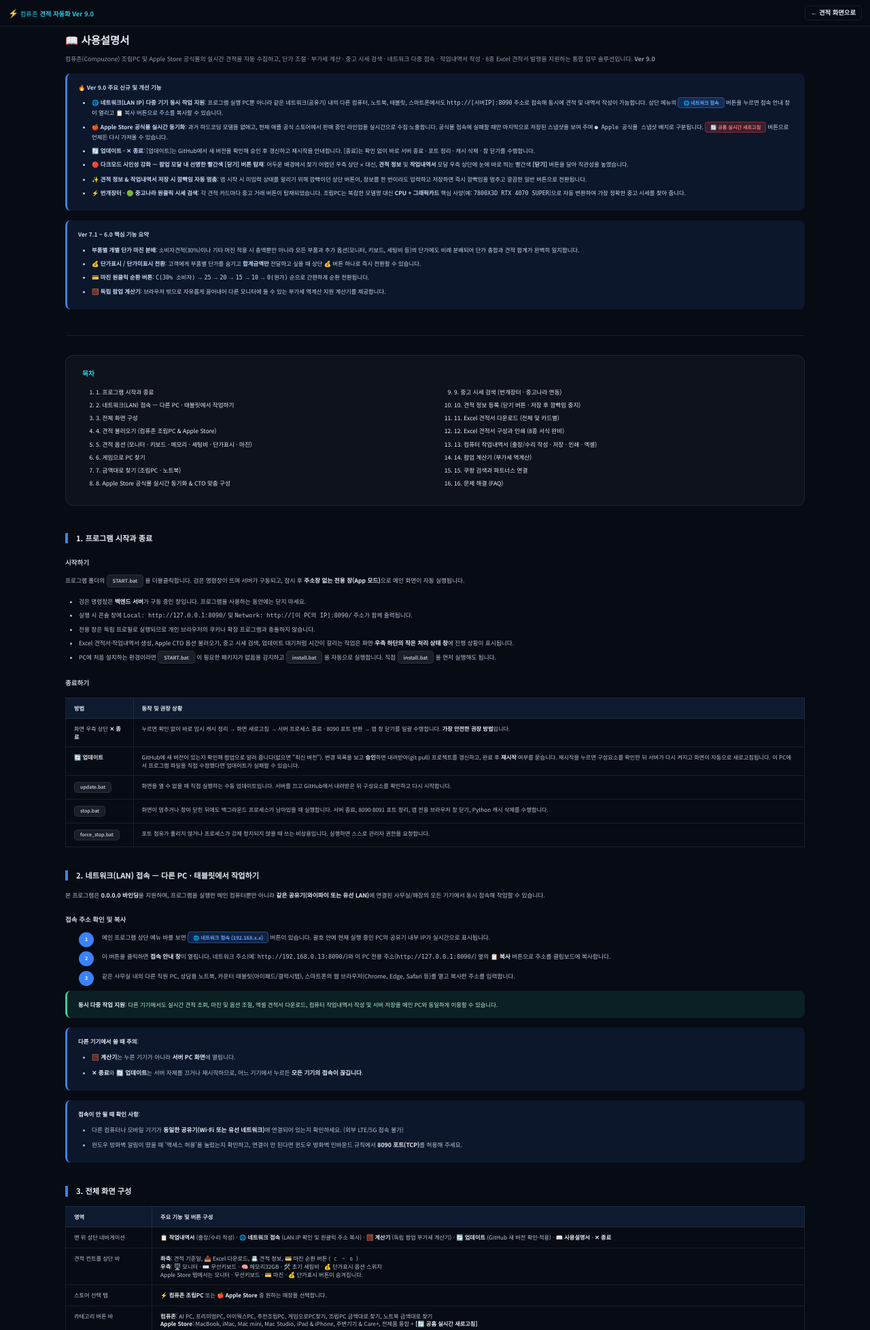
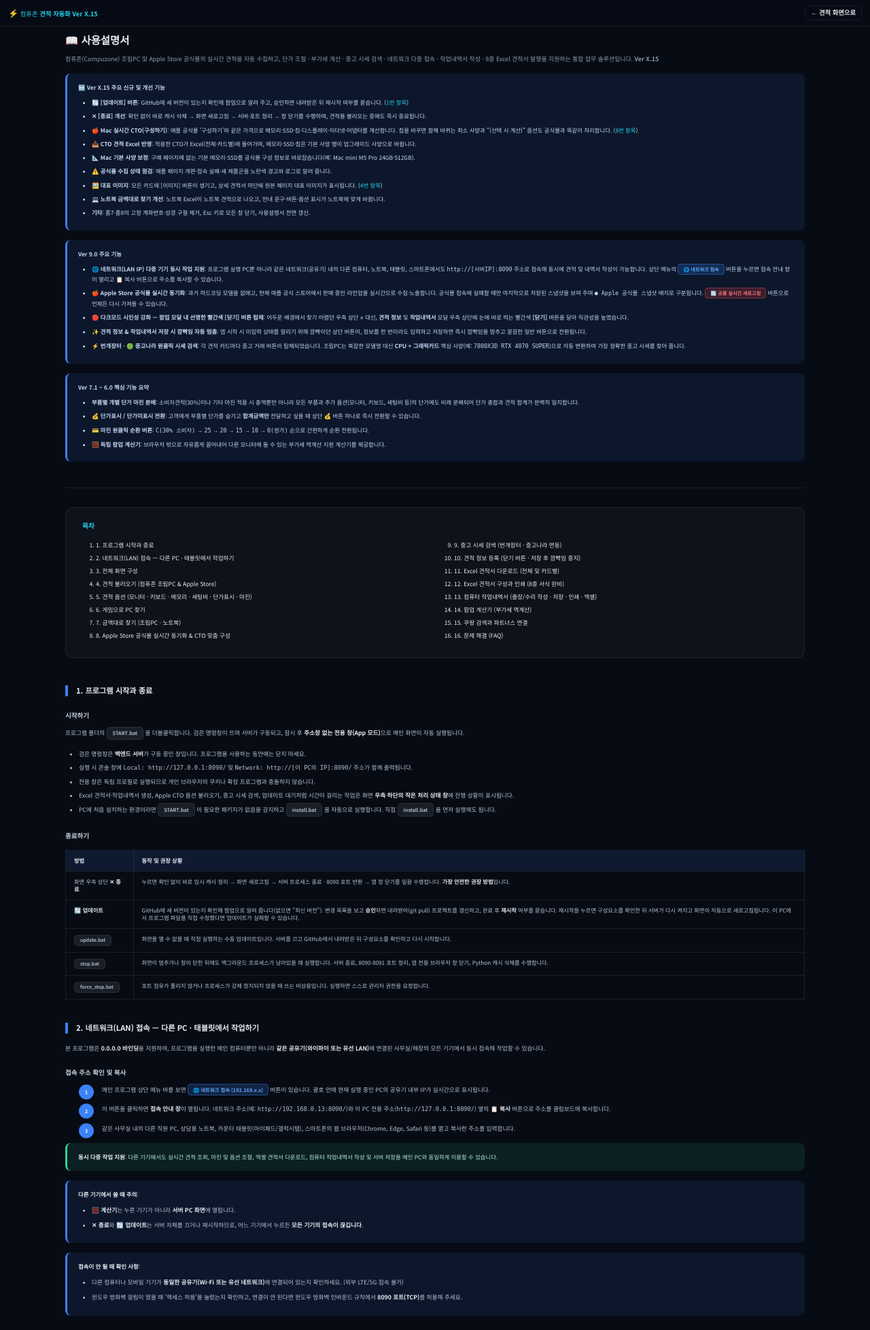
Before and after one commit to Kimjinsoo62/Computer_Quote_8.0, a FastAPI app: page /manual in a window 1280 px wide. Shown: the top 1956 px of the page at 68% size. Run offline with FastAPI, Linux system fonts and the light colour scheme.

Commit message:
chore: Bump version to X.15
Page titles, header logo, manual, README, FastAPI version and the used-
market User-Agent now say X.15. The manual and README gain a "Ver X.15
주요 신규 기능" list (update button, shutdown, live Mac CTO, CTO in Excel,
base spec correction, catalog health checks, images, notebook search);
the 9.0 list stays below it.

Co-Authored-By: Claude Opus 5.5 <noreply@anthropic.com>

```diff
--- a/app/daangn_search.py
+++ b/app/daangn_search.py
@@ -23,7 +23,7 @@ ORIGIN = "https://www.daangn.com"
 REGION_API = ORIGIN + "/kr/api/v1/regions/keyword"
 SEARCH_PATH = "/kr/buy-sell/"
 NOMINATIM_URL = "https://nominatim.openstreetmap.org/reverse"
-NOMINATIM_UA = "ComputerQuote/9.0 (local used-pc compare; https://www.apple.com/kr)"
+NOMINATIM_UA = "ComputerQuote/X.15 (local used-pc compare; https://www.apple.com/kr)"
 USER_AGENT = (
     "Mozilla/5.0 (Windows NT 10.0; Win64; x64) AppleWebKit/537.36 "
     "(KHTML, like Gecko) Chrome/120.0.0.0 Safari/537.36"
--- a/app/main.py
+++ b/app/main.py
@@ -55,7 +55,7 @@ from app.task_report import (
 
 BASE_DIR = Path(__file__).resolve().parent.parent
 
-app = FastAPI(title="AI PC & Apple Store 견적 추출기", version="9.0.0")
+app = FastAPI(title="AI PC & Apple Store 견적 추출기", version="X.15")
 
 app.add_middleware(
     CORSMiddleware,
--- a/templates/index.html
+++ b/templates/index.html
@@ -3,7 +3,7 @@
 <head>
   <meta charset="UTF-8" />
   <meta name="viewport" content="width=device-width, initial-scale=1.0" />
-  <title>AI PC & Apple 견적 추출기 — 컴퓨존 견적 자동화 Ver 9.0</title>
+  <title>AI PC & Apple 견적 추출기 — 컴퓨존 견적 자동화 Ver X.15</title>
   <link rel="preconnect" href="https://fonts.googleapis.com" />
   <link rel="preconnect" href="https://fonts.gstatic.com" crossorigin />
   <link href="https://fonts.googleapis.com/css2?family=Noto+Sans+KR:wght@400;500;600;700;800&family=JetBrains+Mono:wght@400;500&display=swap" rel="stylesheet" />
@@ -15,7 +15,7 @@
       <div class="nav-brand">
         <a href="/" class="logo">
           <span class="logo-icon">⚡</span>
-          <span>컴퓨존 <strong>견적 자동화 Ver 9.0</strong></span>
+          <span>컴퓨존 <strong>견적 자동화 Ver X.15</strong></span>
         </a>
       </div>
       <div class="nav-links">
--- a/templates/사용설명서.html
+++ b/templates/사용설명서.html
@@ -3,7 +3,7 @@
 <head>
   <meta charset="UTF-8" />
   <meta name="viewport" content="width=device-width, initial-scale=1.0" />
-  <title>사용설명서 — 컴퓨존 견적 자동화 Ver 9.0</title>
+  <title>사용설명서 — 컴퓨존 견적 자동화 Ver X.15</title>
   <link rel="preconnect" href="https://fonts.googleapis.com" />
   <link rel="preconnect" href="https://fonts.gstatic.com" crossorigin />
   <link href="https://fonts.googleapis.com/css2?family=Noto+Sans+KR:wght@400;500;600;700;800&family=JetBrains+Mono:wght@400;500&display=swap" rel="stylesheet" />
@@ -87,7 +87,7 @@
       <div class="nav-brand">
         <a href="/" class="logo">
           <span class="logo-icon">⚡</span>
-          <span>컴퓨존 <strong>견적 자동화 Ver 9.0</strong></span>
+          <span>컴퓨존 <strong>견적 자동화 Ver X.15</strong></span>
         </a>
       </div>
       <div class="nav-links">
@@ -99,14 +99,28 @@
   <div class="manual-wrap">
     <div class="manual-head">
       <h1>📖 사용설명서</h1>
-      <p>컴퓨존(Compuzone) 조립PC 및 Apple Store 공식몰의 실시간 견적을 자동 수집하고, 단가 조절 · 부가세 계산 · 중고 시세 검색 · 네트워크 다중 접속 · 작업내역서 작성 · 8종 Excel 견적서 발행을 지원하는 통합 업무 솔루션입니다. <strong>Ver 9.0</strong></p>
+      <p>컴퓨존(Compuzone) 조립PC 및 Apple Store 공식몰의 실시간 견적을 자동 수집하고, 단가 조절 · 부가세 계산 · 중고 시세 검색 · 네트워크 다중 접속 · 작업내역서 작성 · 8종 Excel 견적서 발행을 지원하는 통합 업무 솔루션입니다. <strong>Ver X.15</strong></p>
 
       <div class="manual-note">
-        <strong>🔥 Ver 9.0 주요 신규 및 개선 기능</strong>
+        <strong>🆕 Ver X.15 주요 신규 및 개선 기능</strong>
+        <ul>
+          <li><strong>🔄 [업데이트] 버튼</strong>: GitHub에 새 버전이 있는지 확인해 팝업으로 알려 주고, 승인하면 내려받은 뒤 재시작 여부를 묻습니다. (<a href="#s1">1번 항목</a>)</li>
+          <li><strong>✕ [종료] 개선</strong>: 확인 없이 바로 캐시 삭제 → 화면 새로고침 → 서버·포트 정리 → 창 닫기를 수행하며, 견적을 불러오는 중에도 즉시 종료됩니다.</li>
+          <li><strong>🍎 Mac 실시간 CTO(구성하기)</strong>: 애플 공식몰 '구성하기'와 같은 가격으로 메모리·SSD·칩·디스플레이·이더넷·어댑터를 계산합니다. 칩을 바꾸면 함께 바뀌는 최소 사양과 "(선택 시 계산)" 옵션도 공식몰과 똑같이 처리합니다. (<a href="#s8">8번 항목</a>)</li>
+          <li><strong>📥 CTO 견적 Excel 반영</strong>: 적용한 CTO가 Excel(전체·카드별)에 들어가며, 메모리·SSD·칩은 기본 사양 행이 업그레이드 사양으로 바뀝니다.</li>
+          <li><strong>📐 Mac 기본 사양 보정</strong>: 구매 페이지에 없는 기본 메모리·SSD를 공식몰 구성 정보로 바로잡습니다(예: Mac mini M5 Pro 24GB·512GB).</li>
+          <li><strong>⚠️ 공식몰 수집 상태 점검</strong>: 애플 페이지 개편·접속 실패·새 제품군을 노란색 경고와 로그로 알려 줍니다.</li>
+          <li><strong>🖼️ 대표 이미지</strong>: 모든 카드에 [이미지] 버튼이 생기고, 상세 견적서 하단에 원본 페이지 대표 이미지가 표시됩니다. (<a href="#s4">4번 항목</a>)</li>
+          <li><strong>💻 노트북 금액대로 찾기 개선</strong>: 노트북 Excel이 노트북 견적으로 나오고, 안내 문구·버튼·옵션 표시가 노트북에 맞게 바뀝니다.</li>
+          <li><strong>기타</strong>: 폼7·폼8의 고정 계좌번호·성경 구절 제거, Esc 키로 모든 창 닫기, 사용설명서 전면 갱신.</li>
+        </ul>
+      </div>
+
+      <div class="manual-note">
+        <strong>Ver 9.0 주요 기능</strong>
         <ul>
           <li><strong>🌐 네트워크(LAN IP) 다중 기기 동시 작업 지원</strong>: 프로그램 실행 PC뿐 아니라 같은 네트워크(공유기) 내의 다른 컴퓨터, 노트북, 태블릿, 스마트폰에서도 <code>http://[서버IP]:8090</code> 주소로 접속해 동시에 견적 및 내역서 작성이 가능합니다. 상단 메뉴의 <span class="manual-badge-blue">🌐 네트워크 접속</span> 버튼을 누르면 접속 안내 창이 열리고 📋 복사 버튼으로 주소를 복사할 수 있습니다.</li>
           <li><strong>🍎 Apple Store 공식몰 실시간 동기화</strong>: 과거 하드코딩 모델을 없애고, 현재 애플 공식 스토어에서 판매 중인 라인업을 실시간으로 수집·노출합니다. 공식몰 접속에 실패할 때만 마지막으로 저장된 스냅샷을 보여 주며 <code>● Apple 공식몰 스냅샷</code> 배지로 구분됩니다. <span class="manual-badge-red">🔄 공홈 실시간 새로고침</span> 버튼으로 언제든 다시 가져올 수 있습니다.</li>
-          <li><strong>🔄 업데이트 · ✕ 종료</strong>: [업데이트]는 GitHub에서 새 버전을 확인해 승인 후 갱신하고 재시작을 안내합니다. [종료]는 확인 없이 바로 서버 종료 · 포트 정리 · 캐시 삭제 · 창 닫기를 수행합니다.</li>
           <li><strong>🔴 다크모드 시인성 강화 — 팝업 모달 내 선명한 빨간색 [닫기] 버튼 탑재</strong>: 어두운 배경에서 찾기 어렵던 우측 상단 <code>✕</code> 대신, <strong>견적 정보</strong> 및 <strong>작업내역서</strong> 모달 우측 상단에 눈에 바로 띄는 빨간색 <strong>[닫기]</strong> 버튼을 달아 직관성을 높였습니다.</li>
           <li><strong>✨ 견적 정보 & 작업내역서 저장 시 깜빡임 자동 멈춤</strong>: 앱 시작 시 미입력 상태를 알리기 위해 깜빡이던 상단 버튼이, 정보를 한 번이라도 입력하고 저장하면 즉시 깜빡임을 멈추고 깔끔한 일반 버튼으로 전환됩니다.</li>
           <li><strong>⚡ 번개장터 · 🟢 중고나라 원클릭 시세 검색</strong>: 각 견적 카드마다 중고 거래 버튼이 탑재되었습니다. 조립PC는 복잡한 모델명 대신 <strong>CPU + 그래픽카드</strong> 핵심 사양(예: <code>7800X3D RTX 4070 SUPER</code>)으로 자동 변환하여 가장 정확한 중고 시세를 찾아 줍니다.</li>
@@ -565,7 +579,7 @@
     </section>
 
     <div class="manual-footer">
-      <p>컴퓨존 견적 자동화 Ver 9.0 · 개발 애플아저씨 · 기술 지원 및 문의 <a href="mailto:jskimjskim@gmail.com">jskimjskim@gmail.com</a></p>
+      <p>컴퓨존 견적 자동화 Ver X.15 · 개발 애플아저씨 · 기술 지원 및 문의 <a href="mailto:jskimjskim@gmail.com">jskimjskim@gmail.com</a></p>
       <p>본 프로그램은 컴퓨존 및 Apple 공식 스토어의 실시간 정보를 바탕으로 작동하며, 가격 및 프로모션은 공식 홈페이지 기준에 따릅니다.</p>
     </div>
   </div>
```
Also changed, not shown: README.md.
